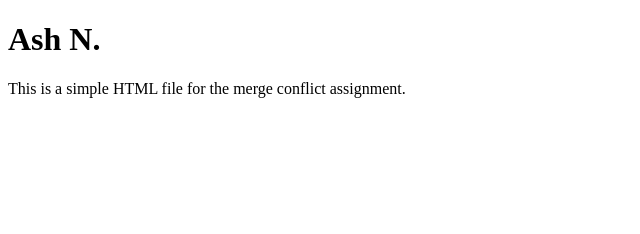
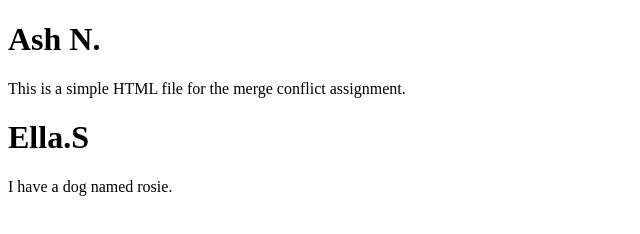
Before and after one commit to 7inhex/merge-conflict, a plain HTML site: page index.html in a window 1280 px wide. Shown: the whole page, without its empty margins (0-640 px from the left). Drawn offline with Linux system fonts and the light colour scheme.

Commit message:
added name and info

```diff
--- a/index.html
+++ b/index.html
@@ -8,5 +8,7 @@
 <body>
     <h1>Ash N.</h1>
     <p>This is a simple HTML file for the merge conflict assignment.</p>
+    <h1> Ella.S</h1>
+    <p> I have a dog named rosie.</p>
 </body>
 </html>
```
Also changed, not shown: 1 other file.
